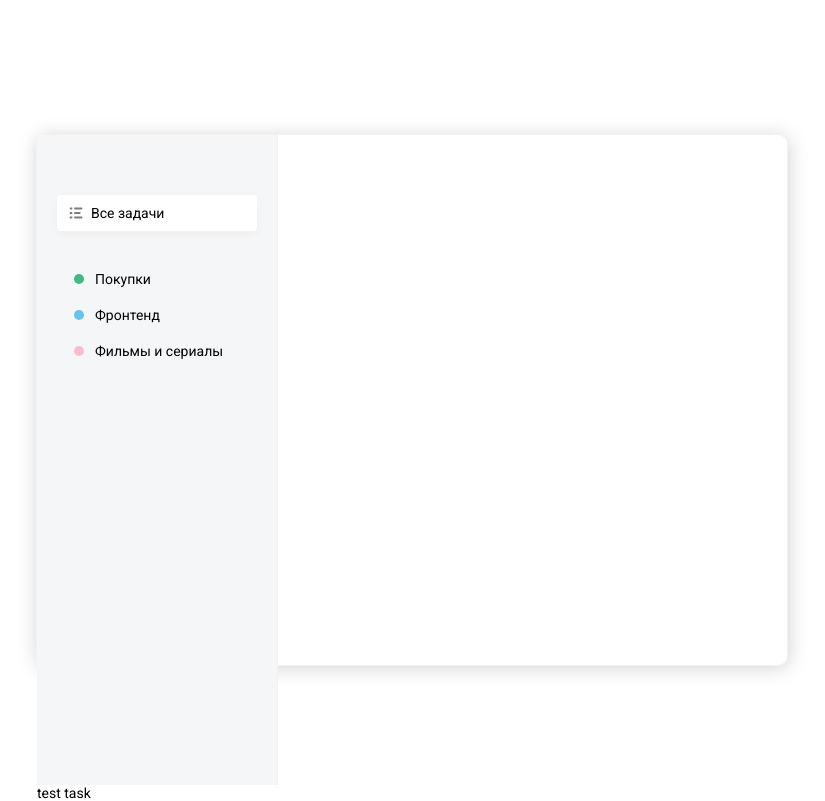
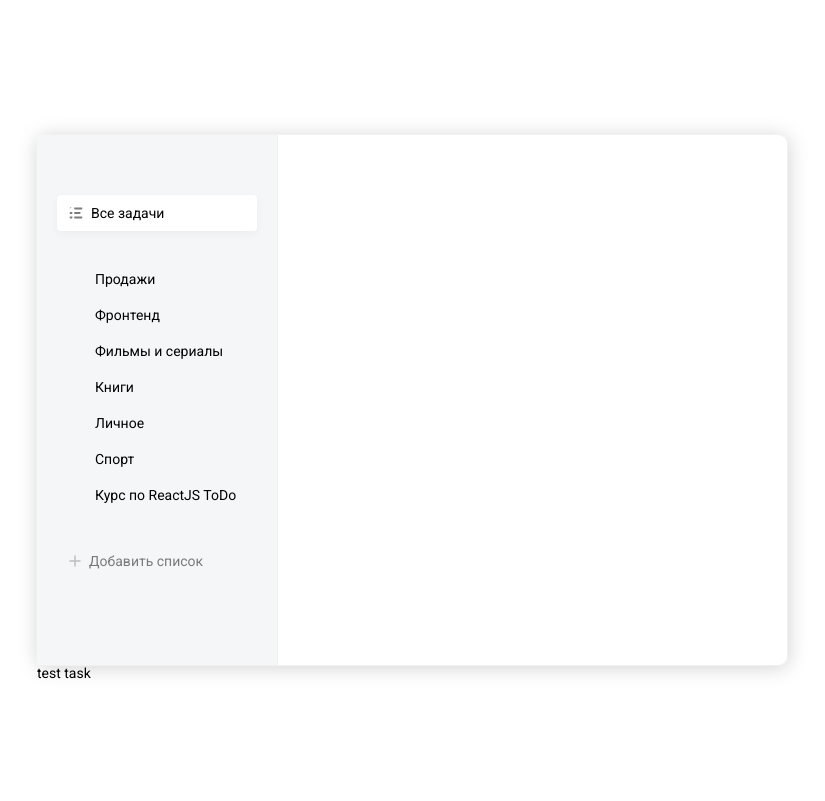
Before and after one commit to andreyrunov/to-do-list, a React (Create React App) app in the folder client/: page / in a window 1280 px wide. Shown: the whole page, without its empty margins (228-1053 px from the left). Built offline with nearby package versions, Linux system fonts and the light colour scheme; the HTML template or start-up script is replaced by a standard one.

Commit message:
add popup

```diff
--- a/client/package.json
+++ b/client/package.json
@@ -6,6 +6,7 @@
     "@testing-library/jest-dom": "^5.16.5",
     "@testing-library/react": "^13.4.0",
     "@testing-library/user-event": "^13.5.0",
+    "classnames": "^2.3.2",
     "node-sass": "^7.0.3",
     "react": "^18.2.0",
     "react-dom": "^18.2.0",
--- a/client/src/App.js
+++ b/client/src/App.js
@@ -1,9 +1,10 @@
-import React from "react";
-import List from "./components/List/List";
-
+import React from 'react'
+import AddButtonList from './components/AddButtonList/AddButtonList'
+import List from './components/List/List'
+import DB from './assets/db.json'
 
 function App() {
-  return (
+	return (
 		<div className='todo'>
 			<div className='todo__sidebar'>
 				<List
@@ -18,31 +19,23 @@ function App() {
 									xmlns='http://www.w3.org/2000/svg'
 								>
 									<path
-										d='M10.96 5.10001H5.74001C5.24321 5.10001 5.20001 5.50231 5.20001 6.00001C5.20001 6.49771 5.24321 6.90001 5.74001 6.90001H10.96C11.4568 6.90001 11.5 6.49771 11.5 6.00001C11.5 5.50231 11.4568 5.10001 10.96 5.10001V5.10001ZM12.76 9.60001H5.74001C5.24321 9.60001 5.20001 10.0023 5.20001 10.5C5.20001 10.9977 5.24321 11.4 5.74001 11.4H12.76C13.2568 11.4 13.3 10.9977 13.3 10.5C13.3 10.0023 13.2568 9.60001 12.76 9.60001ZM5.74001 2.40001H12.76C13.2568 2.40001 13.3 1.99771 13.3 1.50001C13.3 1.00231 13.2568 0.600006 12.76 0.600006H5.74001C5.24321 0.600006 5.20001 1.00231 5.20001 1.50001C5.20001 1.99771 5.24321 2.40001 5.74001 2.40001ZM2.86001 5.10001H1.24001C0.743212 5.10001 0.700012 5.50231 0.700012 6.00001C0.700012 6.49771 0.743212 6.90001 1.24001 6.90001H2.86001C3.35681 6.90001 3.40001 6.49771 3.40001 6.00001C3.40001 5.50231 3.35681 5.10001 2.86001 5.10001ZM2.86001 9.60001H1.24001C0.743212 9.60001 0.700012 10.0023 0.700012 10.5C0.700012 10.9977 0.743212 11.4 1.24001 11.4H2.86001C3.35681 11.4 3.40001 10.9977 3.40001 10.5C3.40001 10.0023 3.35681 9.60001 2.86001 9.60001ZM2.86001 0.600006H1.24001C0.743212 0.600006 0.700012 1.00231 0.700012 1.50001C0.700012 1.99771 0.743212 2.40001 1.24001 2.40001H2.86001C3.35681 2.40001 3.40001 1.99771 3.40001 1.50001C3.40001 1.00231 3.35681 0.600006 2.86001 0.600006Z'
+										d='M10.96 5.10001H5.74001C5.24321 5.10001 5.20001 5.50231 5.20001 6.00001C5.20001 6.49771 5.24321 6.90001 5.74001 6.90001H10.96C11.4568 6.90001 11.5 6.49771 11.5 6.00001C11.5 5.50231 11.4568 5.10001 10.96 5.10001V5.10001ZM12.76 9.60001H5.74001C5.24321 9.60001 5.20001 10.0023 5.20001 10.5C5.20001 10.9977 5.24321 11.4 5.74001 11.4H12.76C13.2568 11.4 13.3 10.9977 13.3 10.5C13.3 10.0023 13.2568 9.60001 12.76 9.60001ZM5.74001 2.40001H12.76C13.2568 2.40001 13.3 1.99771 13.3 1.50001C13.3 1.00231 13.2568 0.600006 12.76 0.600006H5.74001C5.24321 0.600006 5.20001 1.00231 5.20001 1.50001C5.20001 1.99771 5.24321 2.40001 5.74001 2.40001ZM2.86001 5.10001H1.24001C0.743212 5.10001 0.700012 5.50231 0.700012 6.00001C0.700012 6.49771 0.743212 6.90001 1.24001 6.90001H2.86001C3.35681 6.90001 3.40001 6.49771 3.40001 6.00001C3.40001 5.50231 3.35681 5.10001 2.86001 5.10001ZM2.86001 9.60001H1.24001C0.743212 9.60001 0.700012 10.0023 0.700012 10.5C0.700012 10.9977 0.743212 11.4 1.24001 11.4H2.86001C3.35681 11.4 3.40001 10.9977 3.40001 10.5C3.40001 10.0023 3.35681 9.60001 2.86001 9.60001ZM2.86001 0.600006H1.24001C0.743212 0.600006 0.700012 1.00231 0.700012 1.50001C0.700012 1.997AddButtonList71 0.743212 2.40001 1.24001 2.40001H2.86001C3.35681 2.40001 3.40001 1.99771 3.40001 1.50001C3.40001 1.00231 3.35681 0.600006 2.86001 0.600006Z'
 										fill='#7C7C7C'
 									/>
 								</svg>
 							),
-              name: "Все задачи",
-              active: true,
+							name: 'Все задачи',
+							active: true,
 						},
 					]}
+					isRemovable={true}
 				/>
-        <List items={[{
-            color: 'green',
-            name: "Покупки"
-          }, {
-            color: 'blue',
-            name: "Фронтенд"
-          }, {
-            color: 'pink',
-            name: "Фильмы и сериалы"
-          },
-        ]} />
+				<List items={DB.lists} isRemovable={true} />
+				<AddButtonList colors={DB.colors} />
 			</div>
 			<div className='todo__tasks'>test task</div>
 		</div>
 	)
 }
 
-export default App;
+export default App
--- /dev/null
+++ b/client/src/assets/db.json
@@ -0,0 +1,173 @@
+{
+	"lists": [
+		{
+			"id": 1,
+			"name": "Продажи",
+			"colorId": 5
+		},
+		{
+			"id": 2,
+			"name": "Фронтенд",
+			"colorId": 4
+		},
+		{
+			"id": 3,
+			"name": "Фильмы и сериалы",
+			"colorId": 3
+		},
+		{
+			"id": 4,
+			"name": "Книги",
+			"colorId": 2
+		},
+		{
+			"id": 5,
+			"name": "Личное",
+			"colorId": 1
+		},
+		{
+			"name": "Спорт",
+			"colorId": 3,
+			"id": 6
+		},
+		{
+			"name": "Курс по ReactJS ToDo",
+			"colorId": 7,
+			"id": 7
+		}
+	],
+	"tasks": [
+		{
+			"id": 1,
+			"listId": 2,
+			"text": "Изучить JavaScript",
+			"completed": true
+		},
+		{
+			"id": 2,
+			"listId": 2,
+			"text": "Изучить паттерны проектирования",
+			"completed": false
+		},
+		{
+			"id": 3,
+			"listId": 2,
+			"text": "ReactJS Hooks (useState, useReducer, useEffect и т.д.)",
+			"completed": true
+		},
+		{
+			"id": 4,
+			"listId": 2,
+			"text": "Redux (redux-observable, redux-saga)",
+			"completed": false
+		},
+		{
+			"listId": 2,
+			"text": "123",
+			"completed": true,
+			"id": 5
+		},
+		{
+			"listId": 1,
+			"text": "test",
+			"completed": false,
+			"id": 6
+		},
+		{
+			"listId": 1,
+			"text": "qweqwe",
+			"completed": false,
+			"id": 7
+		},
+		{
+			"listId": 1,
+			"text": "qweqwe",
+			"completed": true,
+			"id": 8
+		},
+		{
+			"listId": 1,
+			"text": "123",
+			"completed": false,
+			"id": 9
+		},
+		{
+			"listId": 4,
+			"text": "Купить 1984!",
+			"completed": true,
+			"id": 10
+		},
+		{
+			"listId": 2,
+			"text": "222",
+			"completed": true,
+			"id": 12
+		},
+		{
+			"listId": 7,
+			"text": "Сделали сайдбар",
+			"completed": true,
+			"id": 15
+		},
+		{
+			"listId": 7,
+			"text": "Сделали список задач",
+			"completed": true,
+			"id": 16
+		},
+		{
+			"listId": 7,
+			"text": "Сделали удаление и редактирование задач и списков",
+			"completed": true,
+			"id": 17
+		},
+		{
+			"listId": 8,
+			"text": "tttt",
+			"completed": false,
+			"id": 18
+		}
+	],
+	"colors": [
+		{
+			"id": 1,
+			"hex": "#C9D1D3",
+			"name": "grey"
+		},
+		{
+			"id": 2,
+			"hex": "#42B883",
+			"name": "green"
+		},
+		{
+			"id": 3,
+			"hex": "#64C4ED",
+			"name": "blue"
+		},
+		{
+			"id": 4,
+			"hex": "#FFBBCC",
+			"name": "pink"
+		},
+		{
+			"id": 5,
+			"hex": "#B6E6BD",
+			"name": "lime"
+		},
+		{
+			"id": 6,
+			"hex": "#C355F5",
+			"name": "purple"
+		},
+		{
+			"id": 7,
+			"hex": "#110133",
+			"name": "black"
+		},
+		{
+			"id": 8,
+			"hex": "#FF6464",
+			"name": "red"
+		}
+	]
+}
--- /dev/null
+++ b/client/src/components/AddButtonList/AddButtonList.jsx
@@ -0,0 +1,72 @@
+import React, { useState } from 'react'
+import List from '../List/List'
+import Badge from '../Badge'
+import closeSvg from '../../assets/icons/close.svg'
+
+import './AddButtonList.scss'
+
+function AddButtonList({ colors }) {
+	const [visiblePopup, setVisiblePopup] = useState(false)
+	const [selectedColor, setSelectedColor] = useState(colors[0].id)
+	return (
+		<div className='add-list'>
+			<List
+				onClick={() => setVisiblePopup(true)}
+				items={[
+					{
+						className: 'list__add-button',
+						icon: (
+							<svg
+								width='12'
+								height='12'
+								viewBox='0 0 12 12'
+								fill='none'
+								xmlns='http://www.w3.org/2000/svg'
+							>
+								<path
+									d='M6 1V11'
+									stroke='#868686'
+									strokeWidth='1.5'
+									strokeLinecap='round'
+									strokeLinejoin='round'
+								/>
+								<path
+									d='M1 6H11'
+									stroke='#868686'
+									strokeWidth='1.5'
+									strokeLinecap='round'
+									strokeLinejoin='round'
+								/>
+							</svg>
+						),
+						name: 'Добавить список',
+					},
+				]}
+			/>
+			{visiblePopup && (
+				<div className='add-list__popup'>
+					<img
+						onClick={() => setVisiblePopup(false)}
+						src={closeSvg}
+						alt='close'
+						className='add-list__popup-close-btn'
+					/>
+					<input className='field' type='text' placeholder='Название списка' />
+					<div className='add-list__popup-colors'>
+						{colors.map((color) => (
+							<Badge
+								onClick={() => setSelectedColor(color.id)}
+								key={color.id}
+								color={color.name}
+								className={selectedColor === color.id && 'active'}
+							/>
+						))}
+					</div>
+					<button className='button'>Добавить</button>
+				</div>
+			)}
+		</div>
+	)
+}
+
+export default AddButtonList
--- /dev/null
+++ b/client/src/components/AddButtonList/AddButtonList.scss
@@ -0,0 +1,46 @@
+.add-list {
+    overflow: visible;
+    &__popup {
+        z-index: 4;
+		padding: 18px;
+		width: 240px;
+		height: 150px;
+        overflow: visible;
+
+		background: #ffffff;
+		box-shadow: 5px 6px 10px rgba(0, 0, 0, 0.15);
+		border-radius: 10px;
+		box-sizing: border-box;
+		position: relative;
+
+		&-colors {
+			margin-top: 12px;
+			display: flex;
+			justify-content: space-between;
+
+			.badge {
+				width: 16px;
+				height: 16px;
+				position: static;
+				cursor: pointer;
+				border: 2px solid transparent;
+
+				&.active {
+					border: 2px solid #525252;
+				}
+			}
+		}
+
+		&-close-btn {
+			position: absolute;
+			right: -8px;
+			top: -8px;
+			cursor: pointer;
+		}
+	}
+
+	.button {
+		width: 100%;
+		margin-top: 12px;
+	}
+}
--- /dev/null
+++ b/client/src/components/Badge/Badge.scss
@@ -0,0 +1,31 @@
+.badge {
+    display: inline-block;
+	width: 10px;
+	height: 10px;
+	border-radius: 30px;
+
+	&--grey {
+		background-color: #C9D1D3;
+	}
+	&--green {
+		background-color: #42b883;
+	}
+	&--blue {
+		background-color: #64c4ed;
+	}
+	&--pink {
+		background-color: #ffbbcc;
+	}
+	&--lime {
+		background-color: #B6E6BD;
+	}
+	&--purple {
+		background-color: #C355F5;
+	}
+	&--black {
+		background-color: #110133;
+	}
+	&--red {
+		background-color: #FF6464;
+	}
+}
--- /dev/null
+++ b/client/src/components/Badge/index.jsx
@@ -0,0 +1,12 @@
+import React from 'react'
+import './Badge.scss'
+import classNames from 'classnames';
+
+
+
+
+function Badge({ color, onClick, className }) {
+  return <i onClick={onClick} className={classNames('badge', {[`badge--${color}`]: color}, className)}></i>
+}
+
+export default Badge;
--- a/client/src/components/List/List.jsx
+++ b/client/src/components/List/List.jsx
@@ -1,15 +1,21 @@
 import React from 'react'
 import './List.scss'
+import classNames from 'classnames'
+import Badge from '../Badge';
 
-
-function List({ items }) {
+function List({ items, isRemovable, onClick }) {
   return (
-		<ul className='list'>
-			{items.map((item) => (
-				<li className={item.active ? 'active' : ''}>
+		<ul onClick={onClick} className='list'>
+			{items.map((item, index) => (
+				<li
+					key={index}
+					className={classNames(item.className, { active: item.active })}
+				>
 					<i>
-						{item.icon ? (item.icon) : (
-							<i className={`badge badge--${item.color}`}></i>
+						{item.icon ? (
+							item.icon
+						) : (
+							<Badge color={item.color} />
 						)}
 					</i>
 					<span>{item.name}</span>
--- a/client/src/components/List/List.scss
+++ b/client/src/components/List/List.scss
@@ -1,5 +1,13 @@
 .list {
 	margin-bottom: 30px;
+
+	&__add-button {
+		opacity: 0.5;
+
+		&:hover {
+			opacity: 1;
+		}
+	}
 
 	li {
 		display: flex;
@@ -7,33 +15,24 @@
 		padding: 10px 12px;
 		cursor: pointer;
 
+    &:hover {
+      background: rgba(240, 240, 240, 0.5);
+    }
+
 		&.active {
-        background: #FFFFFF;
+			background: #ffffff;
 			box-shadow: 0px 3px 10px rgba(0, 0, 0, 0.04);
 			border-radius: 4px;
 		}
+	}
+
+	.badge {
+		position: relative;
+		left: 5px;
 	}
 
 	i {
 		display: inline-flex;
 		margin-right: 8px;
 	}
-
-    .badge {
-      width: 10px;
-      height: 10px;
-      border-radius: 30px;
-      position: relative;
-      left: 5px;
-
-      &--green {
-        background-color: #42B883;
 }
-      &--blue {
-        background-color: #64C4ED;
-      }
-      &--pink {
-        background-color: #FFBBCC;
-      }
-    }
-  }
--- a/client/src/index.scss
+++ b/client/src/index.scss
@@ -26,9 +26,37 @@ body {
 	&__sidebar {
 		background-color: #f4f6f8;
 		width: 200px;
-    height: 100%;
+		height: calc(100% - 120px);
 		border-right: 1px solid #f1f1f1;
-    padding: 60px 20px
+		padding: 60px 20px;
+	}
 }
 
+.field {
+	box-sizing: border-box;
+	background: #ffffff;
+	border: 1px solid #efefef;
+	border-radius: 4px;
+	padding: 8px 12px;
+	width: 100%;
+
+	&:focus {
+		border-color: #dbdbdb;
 	}
+}
+
+.button {
+  color: #fff;
+	background: #4dd599;
+	border-radius: 4px;
+  border: 0;
+  padding: 10px 20px;
+  cursor: pointer;
+
+  &:hover {
+    background: darken($color: #4dd599, $amount: 5%);
+  }
+  &:active {
+    background: darken($color: #4dd599, $amount: 10%);
+  }
+}
```
Also changed, not shown: client/src/assets/icons/close.svg (added), 1 other file (tests, documents, lock files or other folders). Lines whose indentation alone changed are shown as unchanged.
